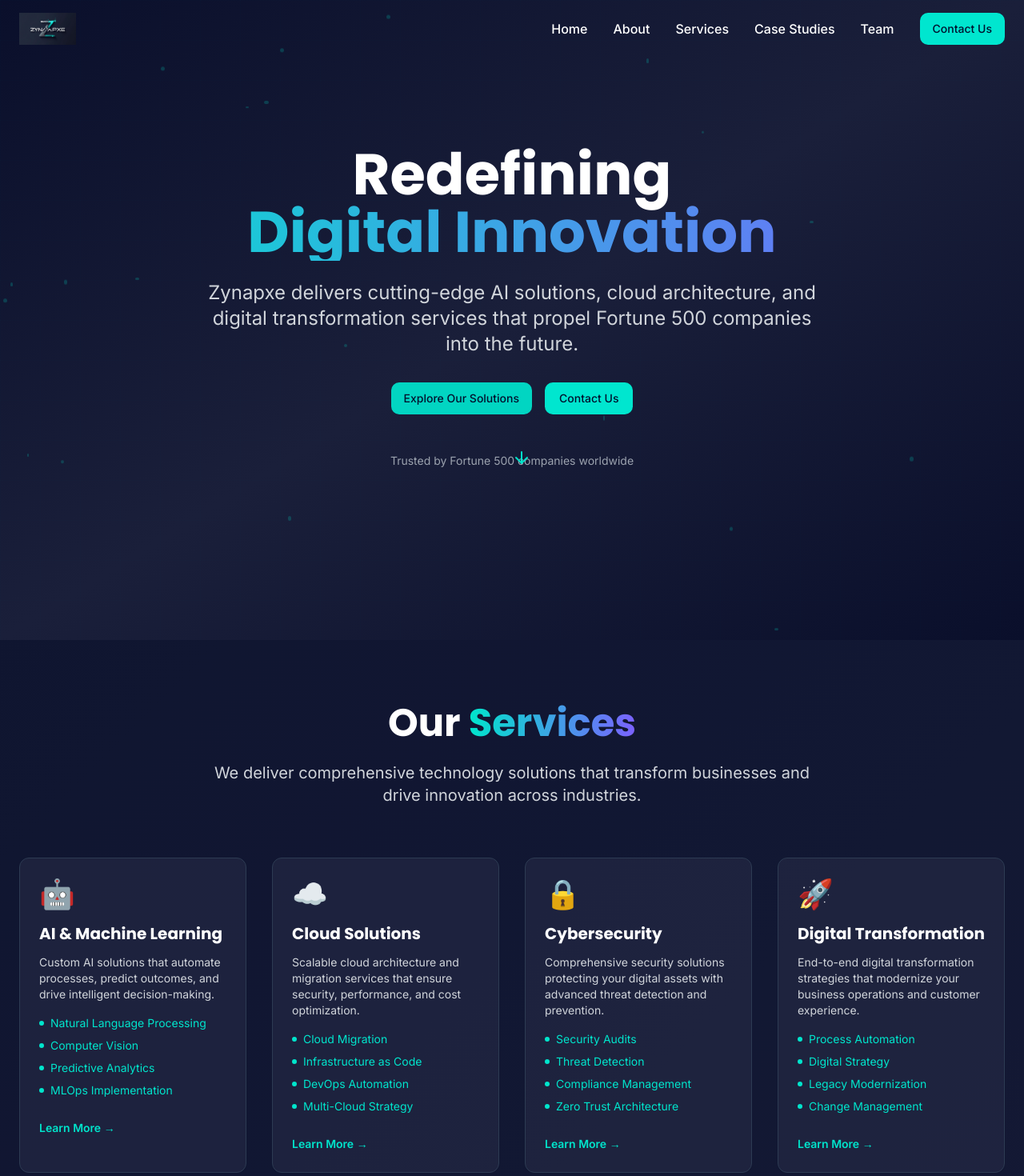
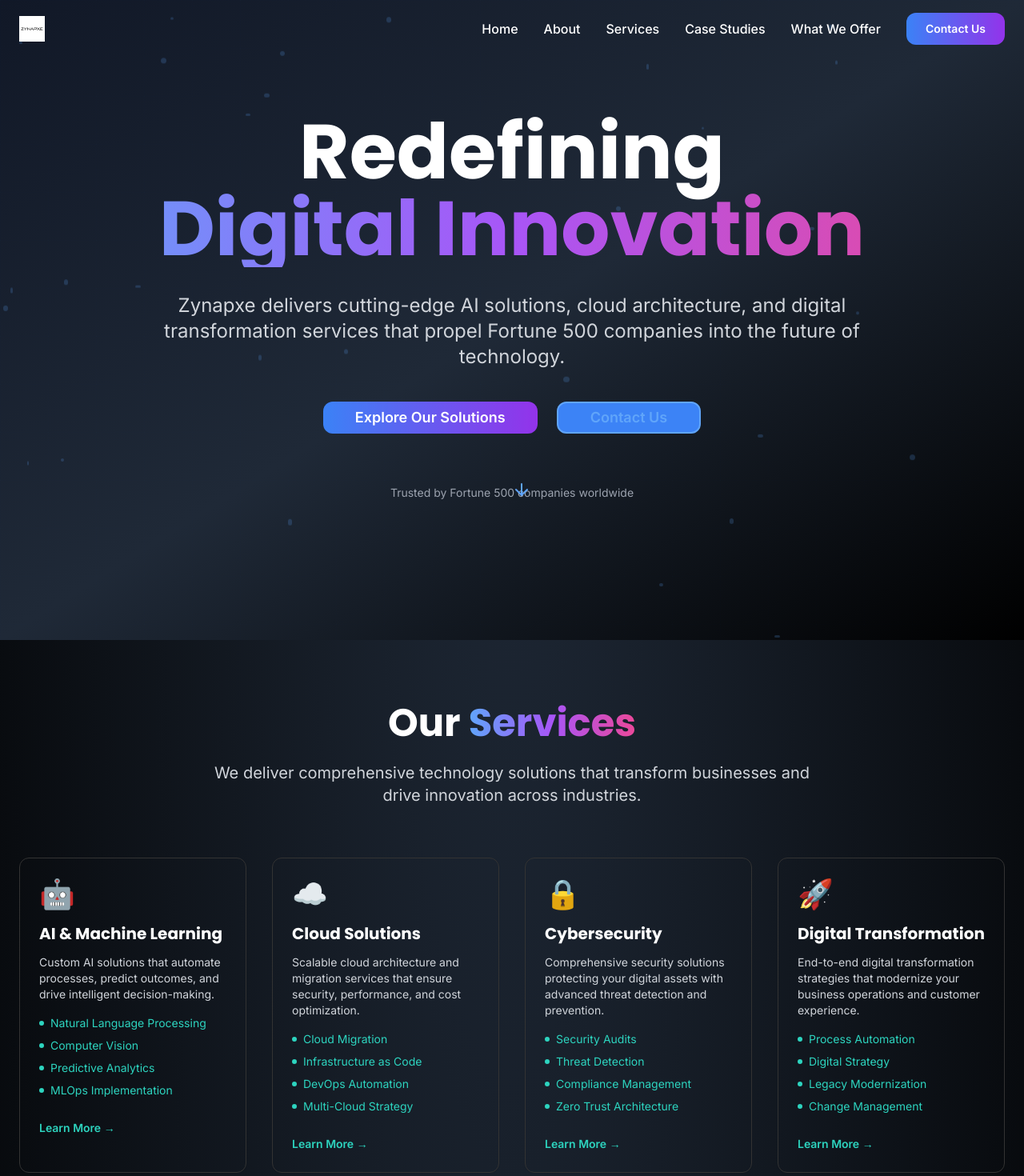
Before and after one commit to zynapxe/zynapxe-digital-pulse, a React (Vite) app: page / in a window 1280 px wide. Shown: the top 1470 px of the page at 80% size. Built offline with nearby package versions, Linux system fonts and the light colour scheme.

Commit message:
Refactor: Improve design and content
- Updated color scheme for better aesthetics.
- Replaced "Meet Our Team" with "What We Offer" section.
- Added sections for business analytics, software development, SaaS solutions, and AI/automation.
- Changed the logo to the provided image.

```diff
--- a/src/components/Footer.tsx
+++ b/src/components/Footer.tsx
@@ -1,14 +1,14 @@
 
 const Footer = () => {
   return (
-    <footer className="bg-navy-900 border-t border-navy-700 py-12">
+    <footer className="bg-black border-t border-gray-800 py-12">
       <div className="container mx-auto px-6">
         <div className="grid md:grid-cols-4 gap-8">
           {/* Logo and Description */}
           <div className="col-span-2">
             <div className="flex items-center space-x-3 mb-4">
               <img
-                src="/lovable-uploads/b50829f3-95e0-4a67-8242-d763ad1f532d.png"
+                src="/lovable-uploads/c9995d31-31a7-48cf-849c-8ad6ecfd76d8.png"
                 alt="Zynapxe Logo"
                 className="h-8 w-auto"
               />
@@ -21,12 +21,12 @@ const Footer = () => {
 
           {/* Services */}
           <div>
-            <h4 className="text-white font-bold mb-4">Services</h4>
+            <h4 className="text-white font-bold mb-4">What We Offer</h4>
             <ul className="space-y-2">
-              <li><a href="#" className="text-gray-300 hover:text-teal-400 transition-colors">AI & Machine Learning</a></li>
-              <li><a href="#" className="text-gray-300 hover:text-teal-400 transition-colors">Cloud Solutions</a></li>
-              <li><a href="#" className="text-gray-300 hover:text-teal-400 transition-colors">Cybersecurity</a></li>
-              <li><a href="#" className="text-gray-300 hover:text-teal-400 transition-colors">Digital Transformation</a></li>
+              <li><a href="#" className="text-gray-300 hover:text-blue-400 transition-colors">Business Analytics</a></li>
+              <li><a href="#" className="text-gray-300 hover:text-blue-400 transition-colors">Software Development</a></li>
+              <li><a href="#" className="text-gray-300 hover:text-blue-400 transition-colors">SaaS Solutions</a></li>
+              <li><a href="#" className="text-gray-300 hover:text-blue-400 transition-colors">AI & Automation</a></li>
             </ul>
           </div>
 
@@ -34,21 +34,21 @@ const Footer = () => {
           <div>
             <h4 className="text-white font-bold mb-4">Company</h4>
             <ul className="space-y-2">
-              <li><a href="#about" className="text-gray-300 hover:text-teal-400 transition-colors">About Us</a></li>
-              <li><a href="#team" className="text-gray-300 hover:text-teal-400 transition-colors">Our Team</a></li>
-              <li><a href="#case-studies" className="text-gray-300 hover:text-teal-400 transition-colors">Case Studies</a></li>
-              <li><a href="#contact" className="text-gray-300 hover:text-teal-400 transition-colors">Contact</a></li>
+              <li><a href="#about" className="text-gray-300 hover:text-blue-400 transition-colors">About Us</a></li>
+              <li><a href="#offerings" className="text-gray-300 hover:text-blue-400 transition-colors">What We Offer</a></li>
+              <li><a href="#case-studies" className="text-gray-300 hover:text-blue-400 transition-colors">Case Studies</a></li>
+              <li><a href="#contact" className="text-gray-300 hover:text-blue-400 transition-colors">Contact</a></li>
             </ul>
           </div>
         </div>
 
-        <div className="border-t border-navy-700 mt-8 pt-8 flex flex-col md:flex-row justify-between items-center">
+        <div className="border-t border-gray-800 mt-8 pt-8 flex flex-col md:flex-row justify-between items-center">
           <p className="text-gray-400 text-sm">
             © 2024 Zynapxe. All rights reserved.
           </p>
           <div className="flex space-x-6 mt-4 md:mt-0">
-            <a href="#" className="text-gray-400 hover:text-teal-400 transition-colors">Privacy Policy</a>
-            <a href="#" className="text-gray-400 hover:text-teal-400 transition-colors">Terms of Service</a>
+            <a href="#" className="text-gray-400 hover:text-blue-400 transition-colors">Privacy Policy</a>
+            <a href="#" className="text-gray-400 hover:text-blue-400 transition-colors">Terms of Service</a>
           </div>
         </div>
       </div>
--- a/src/components/Hero.tsx
+++ b/src/components/Hero.tsx
@@ -6,20 +6,20 @@ const Hero = () => {
   return (
     <section id="home" className="min-h-screen flex items-center justify-center relative overflow-hidden">
       {/* Animated Background */}
-      <div className="absolute inset-0 bg-gradient-to-br from-navy-900 via-navy-800 to-navy-900">
+      <div className="absolute inset-0 bg-gradient-to-br from-gray-900 via-gray-800 to-black">
         {/* Floating particles effect */}
         <div className="absolute inset-0">
-          {[...Array(20)].map((_, i) => (
+          {[...Array(30)].map((_, i) => (
             <div
               key={i}
-              className="absolute bg-teal-400/20 rounded-full animate-float"
+              className="absolute bg-blue-400/20 rounded-full animate-float"
               style={{
                 left: `${Math.random() * 100}%`,
                 top: `${Math.random() * 100}%`,
-                width: `${Math.random() * 4 + 2}px`,
-                height: `${Math.random() * 4 + 2}px`,
+                width: `${Math.random() * 6 + 2}px`,
+                height: `${Math.random() * 6 + 2}px`,
                 animationDelay: `${Math.random() * 3}s`,
-                animationDuration: `${Math.random() * 3 + 2}s`
+                animationDuration: `${Math.random() * 4 + 3}s`
               }}
             />
           ))}
@@ -30,31 +30,33 @@ const Hero = () => {
           className="absolute inset-0 opacity-10"
           style={{
             backgroundImage: `
-              linear-gradient(rgba(0, 229, 204, 0.1) 1px, transparent 1px),
-              linear-gradient(90deg, rgba(0, 229, 204, 0.1) 1px, transparent 1px)
+              linear-gradient(rgba(96, 165, 250, 0.1) 1px, transparent 1px),
+              linear-gradient(90deg, rgba(96, 165, 250, 0.1) 1px, transparent 1px)
             `,
-            backgroundSize: '50px 50px'
+            backgroundSize: '60px 60px'
           }}
         />
       </div>
 
       <div className="container mx-auto px-6 text-center relative z-10">
         <div className="animate-fade-in">
-          <h1 className="text-5xl md:text-7xl font-bold mb-6 text-white leading-tight">
+          <h1 className="text-6xl md:text-8xl font-bold mb-8 text-white leading-tight">
             Redefining
-            <span className="text-gradient block">Digital Innovation</span>
+            <span className="bg-gradient-to-r from-blue-400 via-purple-500 to-pink-500 bg-clip-text text-transparent block">
+              Digital Innovation
+            </span>
           </h1>
 
-          <p className="text-xl md:text-2xl text-gray-300 mb-8 max-w-3xl mx-auto leading-relaxed">
+          <p className="text-xl md:text-2xl text-gray-300 mb-10 max-w-4xl mx-auto leading-relaxed">
             Zynapxe delivers cutting-edge AI solutions, cloud architecture, and digital transformation
-            services that propel Fortune 500 companies into the future.
+            services that propel Fortune 500 companies into the future of technology.
           </p>
 
-          <div className="flex flex-col sm:flex-row gap-4 justify-center items-center mb-12">
-            <Button className="btn-primary animate-glow">
+          <div className="flex flex-col sm:flex-row gap-6 justify-center items-center mb-16">
+            <Button className="bg-gradient-to-r from-blue-500 to-purple-600 hover:from-blue-600 hover:to-purple-700 text-white font-semibold px-10 py-4 rounded-lg transition-all duration-300 hover:shadow-xl hover:shadow-blue-500/25 hover:scale-105 text-lg">
               Explore Our Solutions
             </Button>
-            <Button className="btn-secondary">
+            <Button className="border-2 border-blue-400 text-blue-400 hover:bg-blue-400 hover:text-black font-semibold px-10 py-4 rounded-lg transition-all duration-300 hover:shadow-xl hover:shadow-blue-400/25 text-lg">
               Contact Us
             </Button>
           </div>
@@ -67,7 +69,7 @@ const Hero = () => {
 
         {/* Scroll indicator */}
         <div className="absolute bottom-8 left-1/2 transform -translate-x-1/2 animate-bounce">
-          <ArrowDown className="w-6 h-6 text-teal-400" />
+          <ArrowDown className="w-6 h-6 text-blue-400" />
         </div>
       </div>
     </section>
--- a/src/components/Navigation.tsx
+++ b/src/components/Navigation.tsx
@@ -20,21 +20,21 @@ const Navigation = () => {
     { label: 'About', href: '#about' },
     { label: 'Services', href: '#services' },
     { label: 'Case Studies', href: '#case-studies' },
-    { label: 'Team', href: '#team' }
+    { label: 'What We Offer', href: '#offerings' }
   ];
 
   return (
     <nav className={`fixed top-0 left-0 right-0 z-50 transition-all duration-300 ${
-      isScrolled ? 'bg-navy-900/95 backdrop-blur-md shadow-lg' : 'bg-transparent'
+      isScrolled ? 'bg-gray-900/95 backdrop-blur-md shadow-lg' : 'bg-transparent'
     }`}>
       <div className="container mx-auto px-6 py-4">
         <div className="flex items-center justify-between">
           {/* Logo */}
           <div className="flex items-center space-x-3">
             <img
-              src="/lovable-uploads/b50829f3-95e0-4a67-8242-d763ad1f532d.png"
+              src="/lovable-uploads/c9995d31-31a7-48cf-849c-8ad6ecfd76d8.png"
               alt="Zynapxe Logo"
-              className="h-10 w-auto"
+              className="h-8 w-auto"
             />
           </div>
 
@@ -44,20 +44,20 @@ const Navigation = () => {
               <a
                 key={item.label}
                 href={item.href}
-                className="text-white hover:text-teal-400 transition-colors duration-300 font-inter font-medium relative group"
+                className="text-white hover:text-blue-400 transition-colors duration-300 font-inter font-medium relative group"
               >
                 {item.label}
-                <span className="absolute -bottom-1 left-0 w-0 h-0.5 bg-teal-400 transition-all duration-300 group-hover:w-full"></span>
+                <span className="absolute -bottom-1 left-0 w-0 h-0.5 bg-blue-400 transition-all duration-300 group-hover:w-full"></span>
               </a>
             ))}
-            <Button className="btn-primary ml-4">
+            <Button className="bg-gradient-to-r from-blue-500 to-purple-600 hover:from-blue-600 hover:to-purple-700 text-white font-semibold px-6 py-2 rounded-lg transition-all duration-300 hover:shadow-lg hover:shadow-blue-500/25 ml-4">
               Contact Us
             </Button>
           </div>
 
           {/* Mobile Menu Button */}
           <button
-            className="md:hidden text-white hover:text-teal-400 transition-colors duration-300"
+            className="md:hidden text-white hover:text-blue-400 transition-colors duration-300"
             onClick={() => setIsMobileMenuOpen(!isMobileMenuOpen)}
           >
             <svg className="w-6 h-6" fill="none" stroke="currentColor" viewBox="0 0 24 24">
@@ -68,18 +68,18 @@ const Navigation = () => {
 
         {/* Mobile Menu */}
         {isMobileMenuOpen && (
-          <div className="md:hidden mt-4 py-4 border-t border-navy-700">
+          <div className="md:hidden mt-4 py-4 border-t border-gray-700">
             {navItems.map((item) => (
               <a
                 key={item.label}
                 href={item.href}
-                className="block py-2 text-white hover:text-teal-400 transition-colors duration-300"
+                className="block py-2 text-white hover:text-blue-400 transition-colors duration-300"
                 onClick={() => setIsMobileMenuOpen(false)}
               >
                 {item.label}
               </a>
             ))}
-            <Button className="btn-primary mt-4 w-full">
+            <Button className="bg-gradient-to-r from-blue-500 to-purple-600 hover:from-blue-600 hover:to-purple-700 text-white font-semibold px-6 py-2 rounded-lg mt-4 w-full">
               Contact Us
             </Button>
           </div>
--- /dev/null
+++ b/src/components/WhatWeOffer.tsx
@@ -0,0 +1,85 @@
+
+import { Card, CardContent } from '@/components/ui/card';
+
+const WhatWeOffer = () => {
+  const offerings = [
+    {
+      icon: "📊",
+      title: "Business Analytics",
+      description: "Transform raw data into actionable insights with advanced analytics and visualization solutions that drive strategic decision-making.",
+      features: ["Data Visualization", "Predictive Analytics", "Real-time Dashboards", "Performance Metrics"],
+      gradient: "from-blue-500 to-cyan-500"
+    },
+    {
+      icon: "💻",
+      title: "Software Development",
+      description: "Custom software solutions built with cutting-edge technologies to streamline operations and enhance productivity.",
+      features: ["Web Applications", "Mobile Apps", "API Development", "System Integration"],
+      gradient: "from-purple-500 to-pink-500"
+    },
+    {
+      icon: "🌐",
+      title: "SaaS Solutions",
+      description: "Scalable Software-as-a-Service platforms designed to meet your business needs with reliability and performance.",
+      features: ["Cloud-Native Architecture", "Multi-tenant Solutions", "Subscription Management", "Auto-scaling"],
+      gradient: "from-green-500 to-teal-500"
+    },
+    {
+      icon: "🤖",
+      title: "AI & Automation",
+      description: "Intelligent automation solutions that leverage machine learning and AI to optimize workflows and reduce manual tasks.",
+      features: ["Process Automation", "Machine Learning Models", "Chatbots & Virtual Assistants", "Smart Analytics"],
+      gradient: "from-orange-500 to-red-500"
+    }
+  ];
+
+  return (
+    <section id="offerings" className="py-24 bg-gradient-to-b from-gray-900 to-black">
+      <div className="container mx-auto px-6">
+        <div className="text-center mb-20 animate-on-scroll">
+          <h2 className="text-5xl md:text-6xl font-bold text-white mb-8">
+            What We <span className="bg-gradient-to-r from-blue-400 to-purple-500 bg-clip-text text-transparent">Offer</span>
+          </h2>
+          <p className="text-xl text-gray-300 max-w-4xl mx-auto leading-relaxed">
+            Comprehensive technology solutions designed to transform your business and accelerate growth through innovation.
+          </p>
+        </div>
+
+        <div className="grid md:grid-cols-2 gap-8 max-w-7xl mx-auto">
+          {offerings.map((offering, index) => (
+            <Card key={index} className="bg-gray-800/50 backdrop-blur-sm border-gray-700 hover:border-blue-400/50 card-hover group overflow-hidden">
+              <CardContent className="p-8">
+                <div className="flex items-start space-x-4 mb-6">
+                  <div className={`text-4xl p-3 rounded-lg bg-gradient-to-r ${offering.gradient} bg-opacity-20`}>
+                    {offering.icon}
+                  </div>
+                  <div className="flex-1">
+                    <h3 className="text-2xl font-bold text-white mb-3">{offering.title}</h3>
+                    <p className="text-gray-300 text-base leading-relaxed">{offering.description}</p>
+                  </div>
+                </div>
+
+                <div className="grid grid-cols-2 gap-3 mb-6">
+                  {offering.features.map((feature, idx) => (
+                    <div key={idx} className="flex items-center space-x-2">
+                      <div className={`w-2 h-2 rounded-full bg-gradient-to-r ${offering.gradient}`}></div>
+                      <span className="text-gray-400 text-sm">{feature}</span>
+                    </div>
+                  ))}
+                </div>
+
+                <div className="pt-4 border-t border-gray-700">
+                  <button className={`text-white hover:text-gray-200 transition-colors duration-300 font-semibold text-sm bg-gradient-to-r ${offering.gradient} px-4 py-2 rounded-lg hover:shadow-lg`}>
+                    Learn More →
+                  </button>
+                </div>
+              </CardContent>
+            </Card>
+          ))}
+        </div>
+      </div>
+    </section>
+  );
+};
+
+export default WhatWeOffer;
--- a/src/index.css
+++ b/src/index.css
@@ -3,37 +3,37 @@
 @tailwind components;
 @tailwind utilities;
 
-/* Zynapxe Design System - Dark theme with teal accents */
+/* Zynapxe Design System - Modern dark theme with vibrant accents */
 
 @layer base {
   :root {
-    --background: 218 100% 9%;
+    --background: 0 0% 5%;
     --foreground: 0 0% 98%;
 
-    --card: 218 50% 12%;
+    --card: 0 0% 10%;
     --card-foreground: 0 0% 98%;
 
-    --popover: 218 50% 12%;
+    --popover: 0 0% 10%;
     --popover-foreground: 0 0% 98%;
 
-    --primary: 174 100% 45%;
-    --primary-foreground: 218 100% 9%;
+    --primary: 217 91% 60%;
+    --primary-foreground: 0 0% 98%;
 
-    --secondary: 245 100% 69%;
+    --secondary: 271 91% 65%;
     --secondary-foreground: 0 0% 98%;
 
-    --muted: 218 30% 20%;
+    --muted: 0 0% 15%;
     --muted-foreground: 0 0% 70%;
 
-    --accent: 174 100% 45%;
-    --accent-foreground: 218 100% 9%;
+    --accent: 217 91% 60%;
+    --accent-foreground: 0 0% 98%;
 
     --destructive: 0 84.2% 60.2%;
     --destructive-foreground: 0 0% 98%;
 
-    --border: 218 30% 25%;
-    --input: 218 30% 25%;
-    --ring: 174 100% 45%;
+    --border: 0 0% 20%;
+    --input: 0 0% 20%;
+    --ring: 217 91% 60%;
 
     --radius: 0.75rem;
   }
@@ -45,8 +45,8 @@
   }
 
   body {
-    @apply bg-navy-900 text-foreground font-inter;
-    background: linear-gradient(135deg, #0A0F2B 0%, #1A1F3A 100%);
+    @apply bg-black text-foreground font-inter;
+    background: radial-gradient(ellipse at top, #1f2937 0%, #000000 100%);
   }
 
   h1, h2, h3, h4, h5, h6 {
@@ -56,23 +56,23 @@
 
 @layer components {
   .btn-primary {
-    @apply bg-teal-400 hover:bg-teal-500 text-navy-900 font-semibold px-8 py-3 rounded-lg transition-all duration-300 hover:shadow-lg hover:shadow-teal-400/25 hover:scale-105;
+    @apply bg-gradient-to-r from-blue-500 to-purple-600 hover:from-blue-600 hover:to-purple-700 text-white font-semibold px-8 py-3 rounded-lg transition-all duration-300 hover:shadow-lg hover:shadow-blue-500/25 hover:scale-105;
   }
 
   .btn-secondary {
-    @apply border-2 border-teal-400 text-teal-400 hover:bg-teal-400 hover:text-navy-900 font-semibold px-8 py-3 rounded-lg transition-all duration-300 hover:shadow-lg hover:shadow-teal-400/25;
+    @apply border-2 border-blue-400 text-blue-400 hover:bg-blue-400 hover:text-black font-semibold px-8 py-3 rounded-lg transition-all duration-300 hover:shadow-lg hover:shadow-blue-400/25;
   }
 
   .card-hover {
-    @apply transition-all duration-300 hover:transform hover:scale-105 hover:shadow-xl hover:shadow-teal-400/10;
+    @apply transition-all duration-300 hover:transform hover:scale-105 hover:shadow-2xl hover:shadow-blue-500/20;
   }
 
   .glow-effect {
-    @apply shadow-lg shadow-teal-400/20;
+    @apply shadow-lg shadow-blue-500/30;
   }
 
   .text-gradient {
-    @apply bg-gradient-to-r from-teal-400 to-purple-500 bg-clip-text text-transparent;
+    @apply bg-gradient-to-r from-blue-400 via-purple-500 to-pink-500 bg-clip-text text-transparent;
   }
 }
 
@@ -82,15 +82,15 @@
 }
 
 ::-webkit-scrollbar-track {
-  @apply bg-navy-800;
+  @apply bg-gray-900;
 }
 
 ::-webkit-scrollbar-thumb {
-  @apply bg-teal-400 rounded-full;
+  @apply bg-blue-500 rounded-full;
 }
 
 ::-webkit-scrollbar-thumb:hover {
-  @apply bg-teal-500;
+  @apply bg-blue-400;
 }
 
 /* Smooth scroll behavior */
--- a/src/pages/Index.tsx
+++ b/src/pages/Index.tsx
@@ -4,7 +4,7 @@ import Navigation from '@/components/Navigation';
 import Hero from '@/components/Hero';
 import Services from '@/components/Services';
 import CaseStudies from '@/components/CaseStudies';
-import Team from '@/components/Team';
+import WhatWeOffer from '@/components/WhatWeOffer';
 import Contact from '@/components/Contact';
 import Footer from '@/components/Footer';
 import { useScrollAnimation } from '@/hooks/useScrollAnimation';
@@ -18,7 +18,7 @@ const Index = () => {
       <Hero />
       <Services />
       <CaseStudies />
-      <Team />
+      <WhatWeOffer />
       <Contact />
       <Footer />
     </div>
--- a/tailwind.config.ts
+++ b/tailwind.config.ts
@@ -62,21 +62,6 @@ export default {
 					'accent-foreground': 'hsl(var(--sidebar-accent-foreground))',
 					border: 'hsl(var(--sidebar-border))',
 					ring: 'hsl(var(--sidebar-ring))'
-				},
-				// Zynapxe brand colors
-				navy: {
-					900: '#0A0F2B',
-					800: '#1A1F3A',
-					700: '#2A2F4A'
-				},
-				teal: {
-					400: '#00E5CC',
-					500: '#00D4BC',
-					600: '#00C4AC'
-				},
-				purple: {
-					500: '#7B61FF',
-					600: '#6B51EF'
 				}
 			},
 			borderRadius: {
@@ -104,7 +89,7 @@ export default {
 				'fade-in': {
 					'0%': {
 						opacity: '0',
-						transform: 'translateY(20px)'
+						transform: 'translateY(30px)'
 					},
 					'100%': {
 						opacity: '1',
@@ -124,16 +109,16 @@ export default {
 						transform: 'translateY(0px)'
 					},
 					'50%': {
-						transform: 'translateY(-10px)'
+						transform: 'translateY(-15px)'
 					}
 				}
 			},
 			animation: {
 				'accordion-down': 'accordion-down 0.2s ease-out',
 				'accordion-up': 'accordion-up 0.2s ease-out',
-				'fade-in': 'fade-in 0.6s ease-out',
+				'fade-in': 'fade-in 0.8s ease-out',
 				'glow': 'glow 2s ease-in-out infinite',
-				'float': 'float 3s ease-in-out infinite'
+				'float': 'float 4s ease-in-out infinite'
 			},
 			fontFamily: {
 				'poppins': ['Poppins', 'sans-serif'],
```
Also changed, not shown: public/lovable-uploads/c9995d31-31a7-48cf-849c-8ad6ecfd76d8.png (added).
